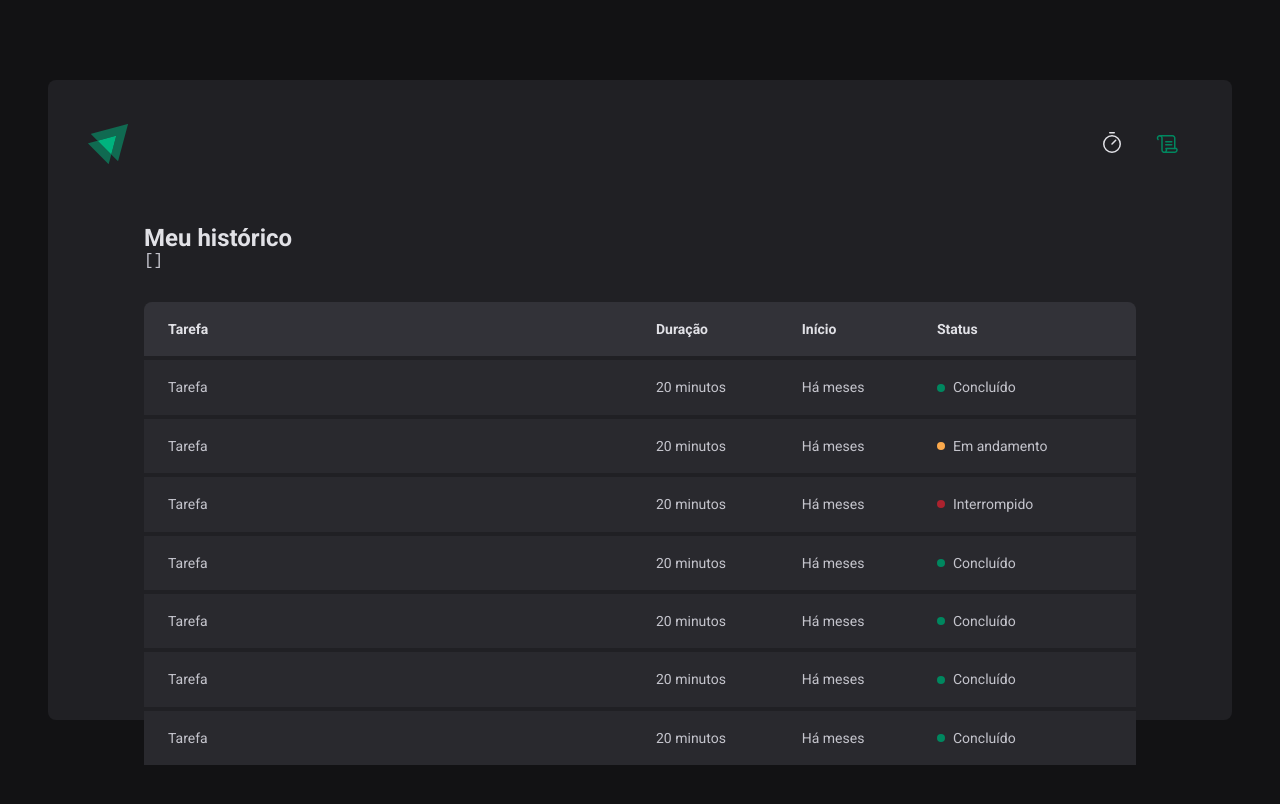
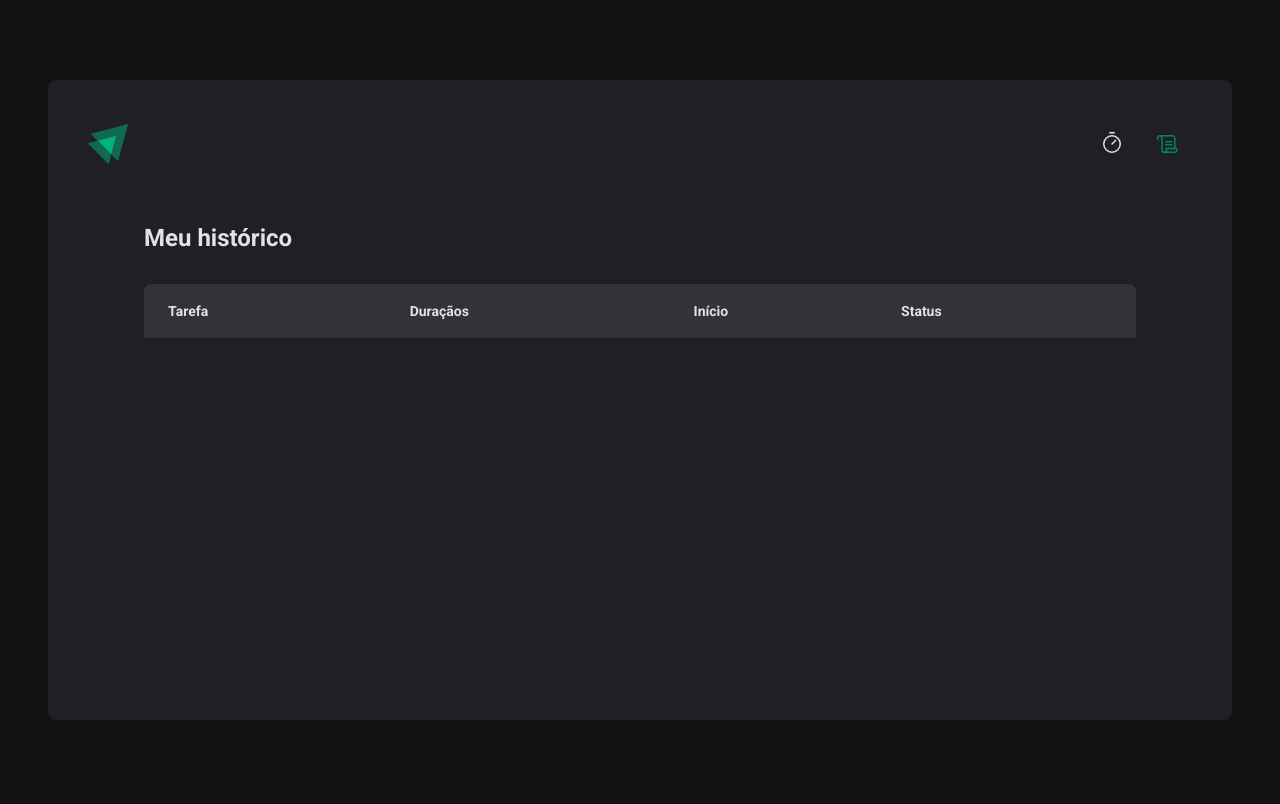
Before and after one commit to SoshiNoir/Fundamentos-do-React-02, a React (Vite) app: page /history in a window 1280 px wide. Shown: the top 804 px of the page. Built offline with nearby package versions, Linux system fonts and the light colour scheme.

Commit message:
Listagem do histórico

```diff
--- a/src/pages/History/index.tsx
+++ b/src/pages/History/index.tsx
@@ -9,75 +9,39 @@
     <HistoryContainer>
       <h1>Meu histórico</h1>
 
-      <pre>{JSON.stringify(cycles, null, 2)}</pre>
-
       <HistoryList>
         <table>
           <thead>
             <tr>
               <th>Tarefa</th>
-              <th>Duração</th>
+              <th>Duraçãos</th>
               <th>Início</th>
               <th>Status</th>
             </tr>
           </thead>
           <tbody>
-            <tr>
-              <td>Tarefa</td>
-              <td>20 minutos</td>
-              <td>Há meses</td>
-              <td>
-                <Status statusColor='green'>Concluído</Status>
-              </td>
-            </tr>
-            <tr>
-              <td>Tarefa</td>
-              <td>20 minutos</td>
-              <td>Há meses</td>
-              <td>
-                <Status statusColor='yellow'>Em andamento</Status>
-              </td>
-            </tr>
-            <tr>
-              <td>Tarefa</td>
-              <td>20 minutos</td>
-              <td>Há meses</td>
-              <td>
-                <Status statusColor='red'>Interrompido</Status>
-              </td>
-            </tr>
-            <tr>
-              <td>Tarefa</td>
-              <td>20 minutos</td>
-              <td>Há meses</td>
-              <td>
-                <Status statusColor='green'>Concluído</Status>
-              </td>
-            </tr>
-            <tr>
-              <td>Tarefa</td>
-              <td>20 minutos</td>
-              <td>Há meses</td>
-              <td>
-                <Status statusColor='green'>Concluído</Status>
-              </td>
-            </tr>
-            <tr>
-              <td>Tarefa</td>
-              <td>20 minutos</td>
-              <td>Há meses</td>
-              <td>
-                <Status statusColor='green'>Concluído</Status>
-              </td>
-            </tr>
-            <tr>
-              <td>Tarefa</td>
-              <td>20 minutos</td>
-              <td>Há meses</td>
-              <td>
-                <Status statusColor='green'>Concluído</Status>
-              </td>
-            </tr>
+            {cycles.map((cycle) => {
+              return (
+                <tr key={cycle.id}>
+                  <td>{cycle.task}</td>
+                  <td>{cycle.minutesAmount} minutos</td>
+                  <td>{cycle.startDate.toISOString()}</td>
+                  <td>
+                    {cycle.finishedDate && (
+                      <Status statusColor='green'>Concluído</Status>
+                    )}
+
+                    {cycle.interruptedDate && (
+                      <Status statusColor='red'>Interrompido</Status>
+                    )}
+
+                    {!cycle.finishedDate && !cycle.interruptedDate && (
+                      <Status statusColor='yellow'>Em Andamento</Status>
+                    )}
+                  </td>
+                </tr>
+              );
+            })}
           </tbody>
         </table>
       </HistoryList>
```
